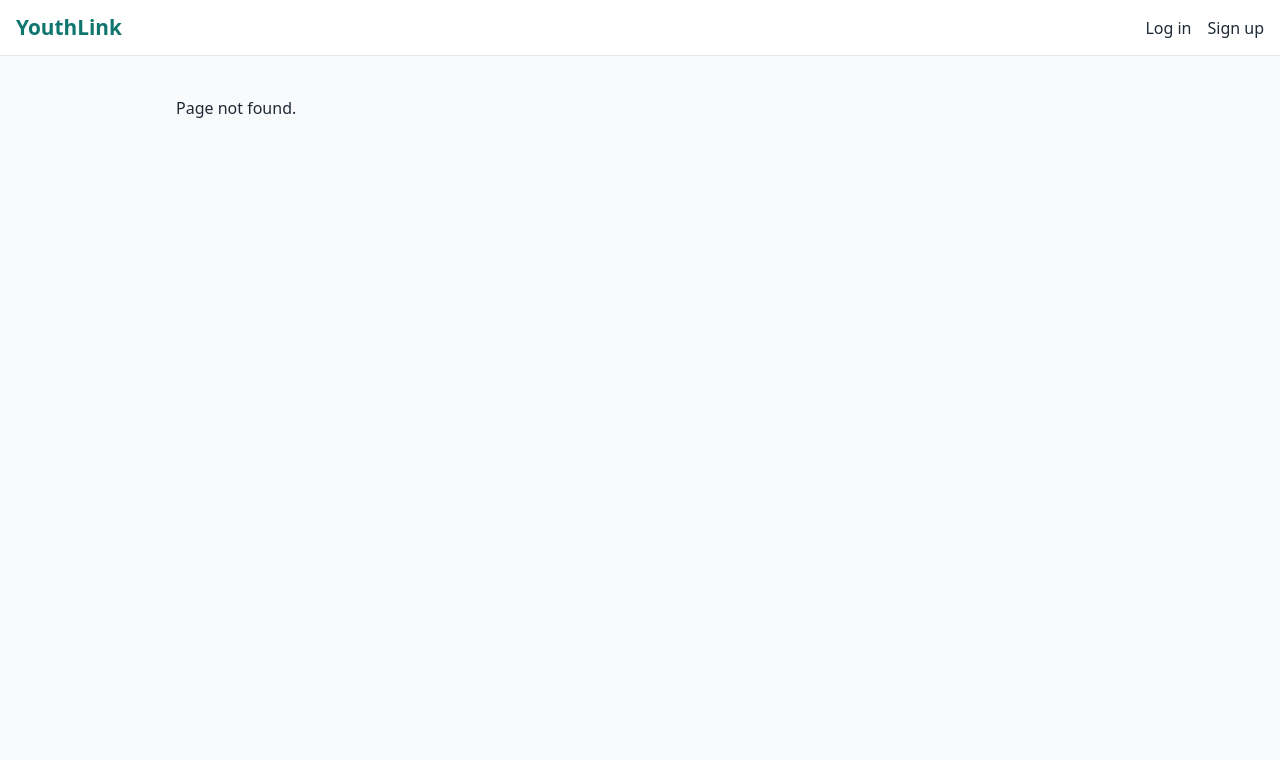
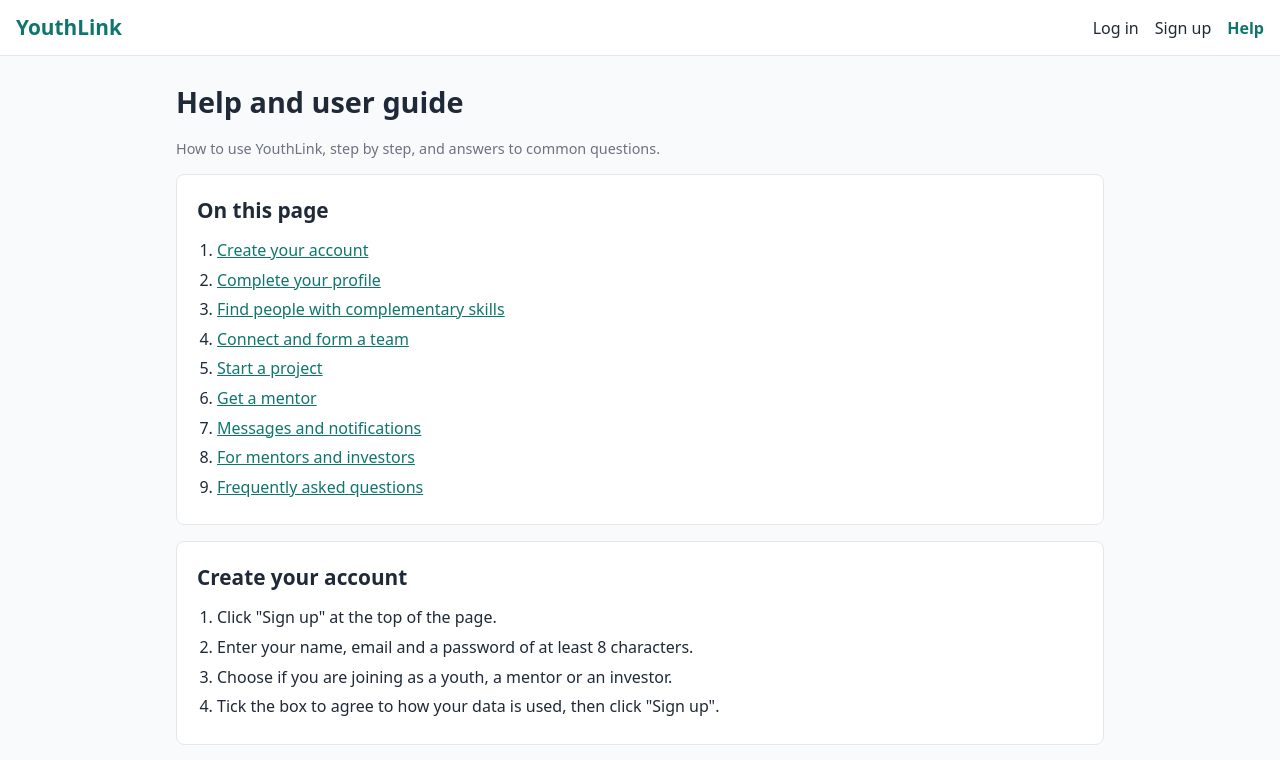
Before and after one commit to Alicia-Keza/youthlink, a React (Vite) app in the folder client/: page /help in a window 1280 px wide. Before the commit this address had no page. Shown: the top 760 px of the page. Built offline with nearby package versions, Linux system fonts and the light colour scheme.

Commit message:
Add help page with user guide and FAQ

```diff
--- a/client/src/App.jsx
+++ b/client/src/App.jsx
@@ -3,6 +3,7 @@ import Navbar from './components/Navbar';
 import ProtectedRoute from './components/ProtectedRoute';
 import Landing from './pages/Landing';
 import Dashboard from './pages/Dashboard';
+import Help from './pages/Help';
 import Login from './pages/Login';
 import Register from './pages/Register';
 import Profile from './pages/Profile';
@@ -28,6 +29,7 @@ export default function App() {
           <Route path="/" element={<Landing />} />
           <Route path="/login" element={<Login />} />
           <Route path="/register" element={<Register />} />
+          <Route path="/help" element={<Help />} />
           <Route path="/dashboard" element={<ProtectedRoute><Dashboard /></ProtectedRoute>} />
           <Route path="/profile" element={<ProtectedRoute><Profile /></ProtectedRoute>} />
           <Route path="/matches" element={<ProtectedRoute><Matches /></ProtectedRoute>} />
--- a/client/src/components/Navbar.jsx
+++ b/client/src/components/Navbar.jsx
@@ -27,12 +27,14 @@ export default function Navbar() {
             {user.role === 'mentor' && <NavLink to="/mentoring">Mentoring</NavLink>}
             {user.role === 'admin' && <NavLink to="/admin">Admin</NavLink>}
             <NavLink to="/profile">Profile</NavLink>
+            <NavLink to="/help">Help</NavLink>
             <button className="link-button" onClick={handleLogout}>Log out</button>
           </>
         ) : (
           <>
             <NavLink to="/login">Log in</NavLink>
             <NavLink to="/register">Sign up</NavLink>
+            <NavLink to="/help">Help</NavLink>
           </>
         )}
       </nav>
--- /dev/null
+++ b/client/src/pages/Help.jsx
@@ -0,0 +1,160 @@
+import { Link } from 'react-router-dom';
+
+// Step by step guide for each part of YouthLink
+const GUIDE = [
+  {
+    title: 'Create your account',
+    steps: [
+      'Click "Sign up" at the top of the page.',
+      'Enter your name, email and a password of at least 8 characters.',
+      'Choose if you are joining as a youth, a mentor or an investor.',
+      'Tick the box to agree to how your data is used, then click "Sign up".',
+    ],
+  },
+  {
+    title: 'Complete your profile',
+    steps: [
+      'Open "Profile" in the menu.',
+      'Add your skills, for example "Web development" in the Technology area.',
+      'Write a short bio and add your education, location and interests.',
+      'Tick the skill areas you are looking for in a teammate, then click "Save profile".',
+    ],
+  },
+  {
+    title: 'Find people with complementary skills',
+    steps: [
+      'Open "Matches". People whose skills complete yours are shown first.',
+      'Each card shows what they can help you with and what you can help them with.',
+      'Use the search box or the skill area filter to narrow the list.',
+      'Click "Connect" to send a connection request.',
+    ],
+  },
+  {
+    title: 'Connect and form a team',
+    steps: [
+      'Open "Connections" to accept or decline the requests you received.',
+      'Open "Teams", give your team a name and tick the connections you want in it.',
+      'The team page shows which skill areas your team covers and which are missing.',
+    ],
+  },
+  {
+    title: 'Start a project',
+    steps: [
+      'Open your team and click "Start a project".',
+      'Give it a title, describe it and choose its stage (Idea, Planning, In development or Launched).',
+      'Update the stage as your team makes progress. Everyone can see your project on the "Projects" page.',
+    ],
+  },
+  {
+    title: 'Get a mentor',
+    steps: [
+      'Open your team and click "Find a mentor".',
+      'Choose a mentor whose expertise fits your project and tell them what you need help with.',
+      'When the mentor accepts, they can follow your projects and give feedback.',
+    ],
+  },
+  {
+    title: 'Messages and notifications',
+    steps: [
+      'Click "Message" next to one of your connections to start a private conversation.',
+      'New messages arrive straight away, without refreshing the page.',
+      'The number next to "Notifications" shows what you have not read yet: requests, new teams, messages and feedback.',
+    ],
+  },
+  {
+    title: 'For mentors and investors',
+    steps: [
+      'Add your expertise and the focus areas you want to support on your profile.',
+      'Mentors open "Mentoring" to accept requests from teams and see the teams they mentor.',
+      'Mentors and investors can give feedback on any project.',
+      'Investors can click "I am interested in investing" on a project. The team will see your name.',
+    ],
+  },
+];
+
+const FAQ = [
+  {
+    question: 'Is YouthLink free?',
+    answer: 'Yes. Creating an account and using all the features is free.',
+  },
+  {
+    question: 'Why do I not see any matches?',
+    answer:
+      'Matches are based on your skills and the skill areas you are looking for. Add at least one skill and tick the skill areas you need on your profile, then open "Matches" again.',
+  },
+  {
+    question: 'Can I message someone I am not connected with?',
+    answer: 'No. To protect everyone, you can only send messages to people who accepted your connection request.',
+  },
+  {
+    question: 'Who can see my email address?',
+    answer: 'Nobody except you and the YouthLink administrators. Other users only see your name and profile.',
+  },
+  {
+    question: 'Who can see my projects?',
+    answer:
+      'All logged in users can see your projects on the "Projects" page, so mentors and investors can find them. Only your team can edit them.',
+  },
+  {
+    question: 'How do I report something inappropriate?',
+    answer:
+      'Click "Report" under the project or feedback and tell us why. An administrator will review it and remove it if it breaks the rules.',
+  },
+  {
+    question: 'How do I delete my account?',
+    answer:
+      'Open "Profile", scroll to "Delete my account" and enter your password. Your account, profile, skills, connections, messages and team memberships are deleted and cannot be brought back.',
+  },
+  {
+    question: 'I made too many wrong login attempts. What now?',
+    answer: 'For your safety, logins are paused after 10 wrong passwords. Wait 15 minutes and try again.',
+  },
+];
+
+export default function Help() {
+  return (
+    <div>
+      <h1>Help and user guide</h1>
+      <p className="muted">How to use YouthLink, step by step, and answers to common questions.</p>
+
+      <nav className="card help-contents" aria-label="Help topics">
+        <h2>On this page</h2>
+        <ol>
+          {GUIDE.map((section, index) => (
+            <li key={section.title}>
+              <a href={`#guide-${index}`}>{section.title}</a>
+            </li>
+          ))}
+          <li>
+            <a href="#faq">Frequently asked questions</a>
+          </li>
+        </ol>
+      </nav>
+
+      {GUIDE.map((section, index) => (
+        <section className="card" id={`guide-${index}`} key={section.title}>
+          <h2>{section.title}</h2>
+          <ol>
+            {section.steps.map((step) => (
+              <li key={step}>{step}</li>
+            ))}
+          </ol>
+        </section>
+      ))}
+
+      <section className="card" id="faq">
+        <h2>Frequently asked questions</h2>
+        {FAQ.map((item) => (
+          <details className="faq" key={item.question}>
+            <summary>{item.question}</summary>
+            <p>{item.answer}</p>
+          </details>
+        ))}
+      </section>
+
+      <p className="muted">
+        Ready to start? <Link to="/register">Create an account</Link> or <Link to="/login">log in</Link>.
+      </p>
+    </div>
+  );
+}
--- a/client/src/styles.css
+++ b/client/src/styles.css
@@ -520,6 +520,35 @@ fieldset {
   margin-top: 0.5rem;
 }
 
+/* Help page */
+.help-contents ol,
+.card ol {
+  margin: 0;
+  padding-left: 1.25rem;
+}
+
+.card ol li {
+  margin-bottom: 0.35rem;
+}
+
+.faq {
+  padding: 0.6rem 0;
+  border-bottom: 1px solid var(--border);
+}
+
+.faq:last-child {
+  border-bottom: none;
+}
+
+.faq summary {
+  font-weight: 600;
+  cursor: pointer;
+}
+
+.faq p {
+  margin: 0.5rem 0 0;
+}
+
 /* Small screens */
 @media (max-width: 600px) {
   .chat-layout {
```
